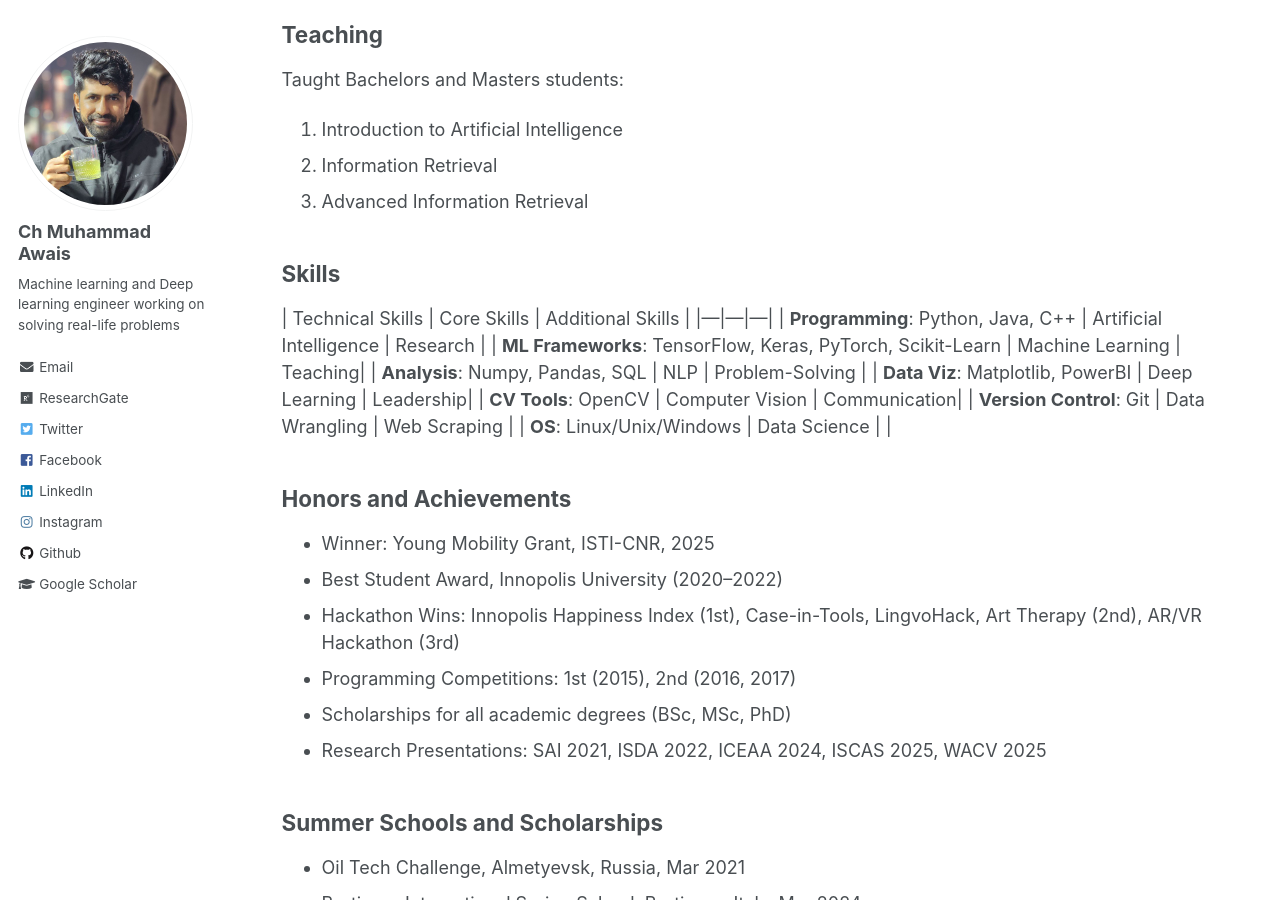
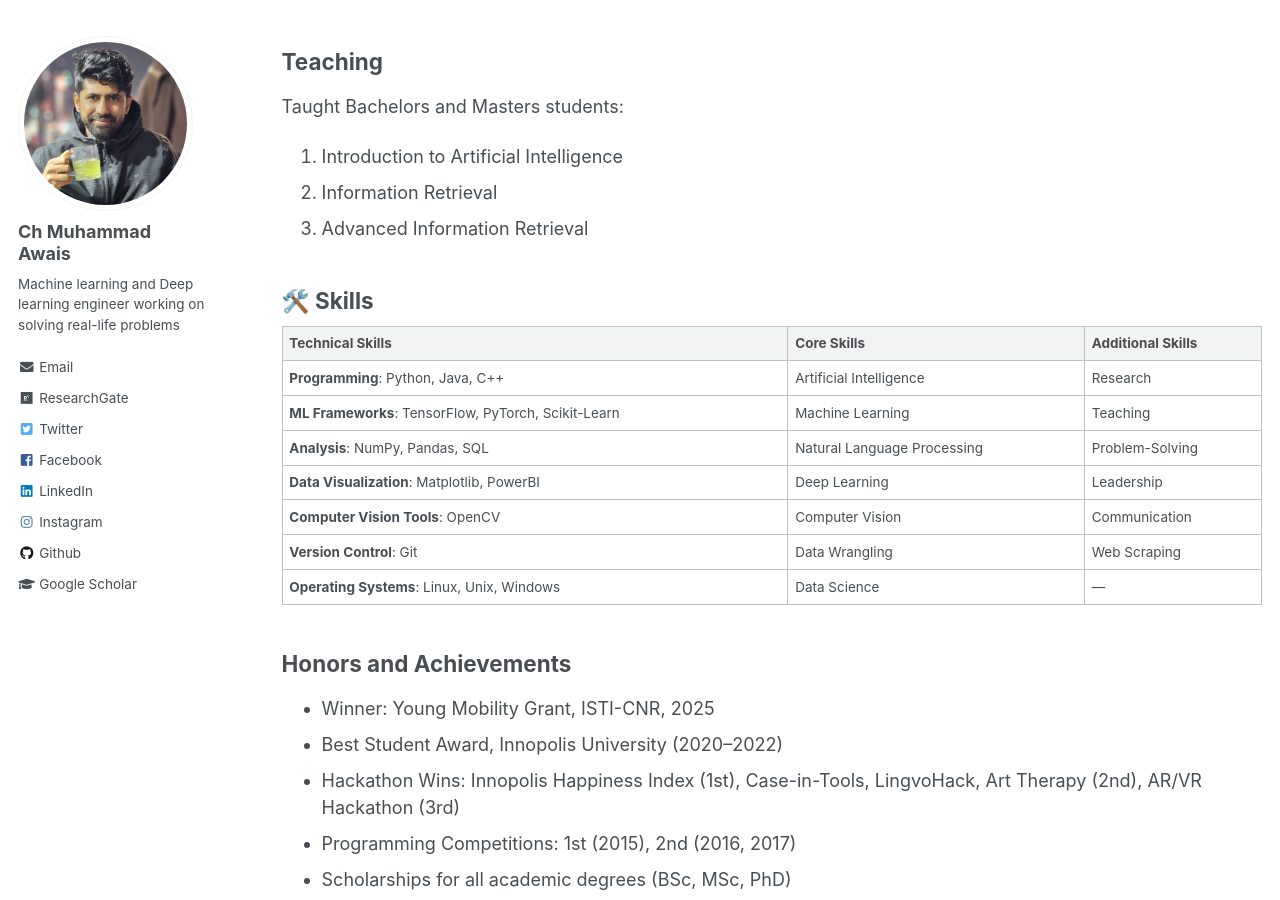
Before and after one commit to cm-awais/cm-awais.github.io, a Jekyll site: the page built from _pages/cv.md, in a window 1280 px wide and 900 px high, scrolled down 2324 px. Built offline with Jekyll 4.4.1, drawn with Linux system fonts in a browser that asks for light colours; some of the changed text lies outside the part shown.

Commit message:
some changes

```diff
--- a/_pages/cv.md
+++ b/_pages/cv.md
@@ -73,16 +73,18 @@ Taught Bachelors and Masters students:
 2. Information Retrieval
 3. Advanced Information Retrieval
 
-## Skills
-| Technical Skills | Core Skills | Additional Skills |
-|---|---|---|
-| **Programming**: Python, Java, C++ | Artificial Intelligence | Research |
-| **ML Frameworks**: TensorFlow, Keras, PyTorch, Scikit-Learn | Machine Learning | Teaching|
-| **Analysis**: Numpy, Pandas, SQL | NLP | Problem-Solving |
-| **Data Viz**: Matplotlib, PowerBI | Deep Learning | Leadership|
-| **CV Tools**: OpenCV | Computer Vision | Communication|
-| **Version Control**: Git | Data Wrangling | Web Scraping |
-| **OS**: Linux/Unix/Windows | Data Science | |
+## 🛠️ Skills
+
+| Technical Skills                            | Core Skills            | Additional Skills    |
+|---------------------------------------------|------------------------|----------------------|
+| **Programming**: Python, Java, C++           | Artificial Intelligence| Research             |
+| **ML Frameworks**: TensorFlow, PyTorch, Scikit-Learn | Machine Learning       | Teaching             |
+| **Analysis**: NumPy, Pandas, SQL             | Natural Language Processing | Problem-Solving |
+| **Data Visualization**: Matplotlib, PowerBI  | Deep Learning          | Leadership           |
+| **Computer Vision Tools**: OpenCV            | Computer Vision        | Communication        |
+| **Version Control**: Git                     | Data Wrangling         | Web Scraping         |
+| **Operating Systems**: Linux, Unix, Windows  | Data Science           | —                    |
+
 
 ## Honors and Achievements
 - Winner: Young Mobility Grant, ISTI-CNR, 2025
--- a/_pages/talks.html
+++ b/_pages/talks.html
@@ -15,8 +15,6 @@ author_profile: true
   {% include archive-single-talk.html %}
 {% endfor %}
  -->
-
-## 🎤 Invited Talks & Presentations
 
 <ul>
 
```
Also changed, not shown: other parts of _pages/cv.md (+5 -5 lines).
